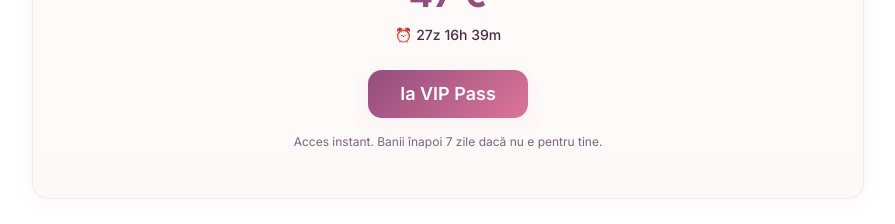
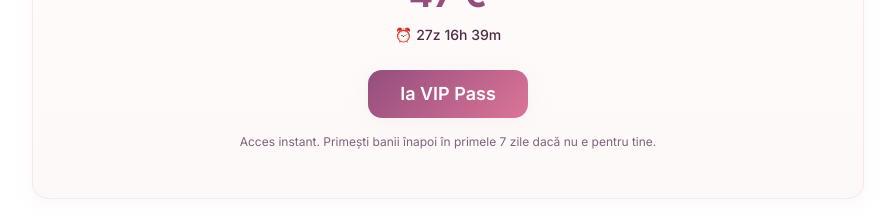
Before and after one commit to Macarieeee/femlab-bloom-boost, a React (Vite) app: page / in a window 1280 px wide. Shown: the part 3840-4064 px from the top of the page, without its empty margins (192-1087 px from the left). Built offline with nearby package versions, Linux system fonts and the light colour scheme; the HTML template or start-up script is replaced by a standard one.

Commit message:
Update money-back guarantee text
Update the text for the money-back guarantee to include "Primești" and "primele".

```diff
--- a/src/pages/Index.tsx
+++ b/src/pages/Index.tsx
@@ -286,7 +286,7 @@ const Index = () => {
                   <a href={CONFIG.CHECKOUT_URL}>Ia VIP Pass</a>
                 </Button>
                 <p className="text-xs text-muted-foreground mt-4">
-                  Acces instant. Banii înapoi 7 zile dacă nu e pentru tine.
+                  Acces instant. Primești banii înapoi în primele 7 zile dacă nu e pentru tine.
                 </p>
               </div>
             </Card>
```
